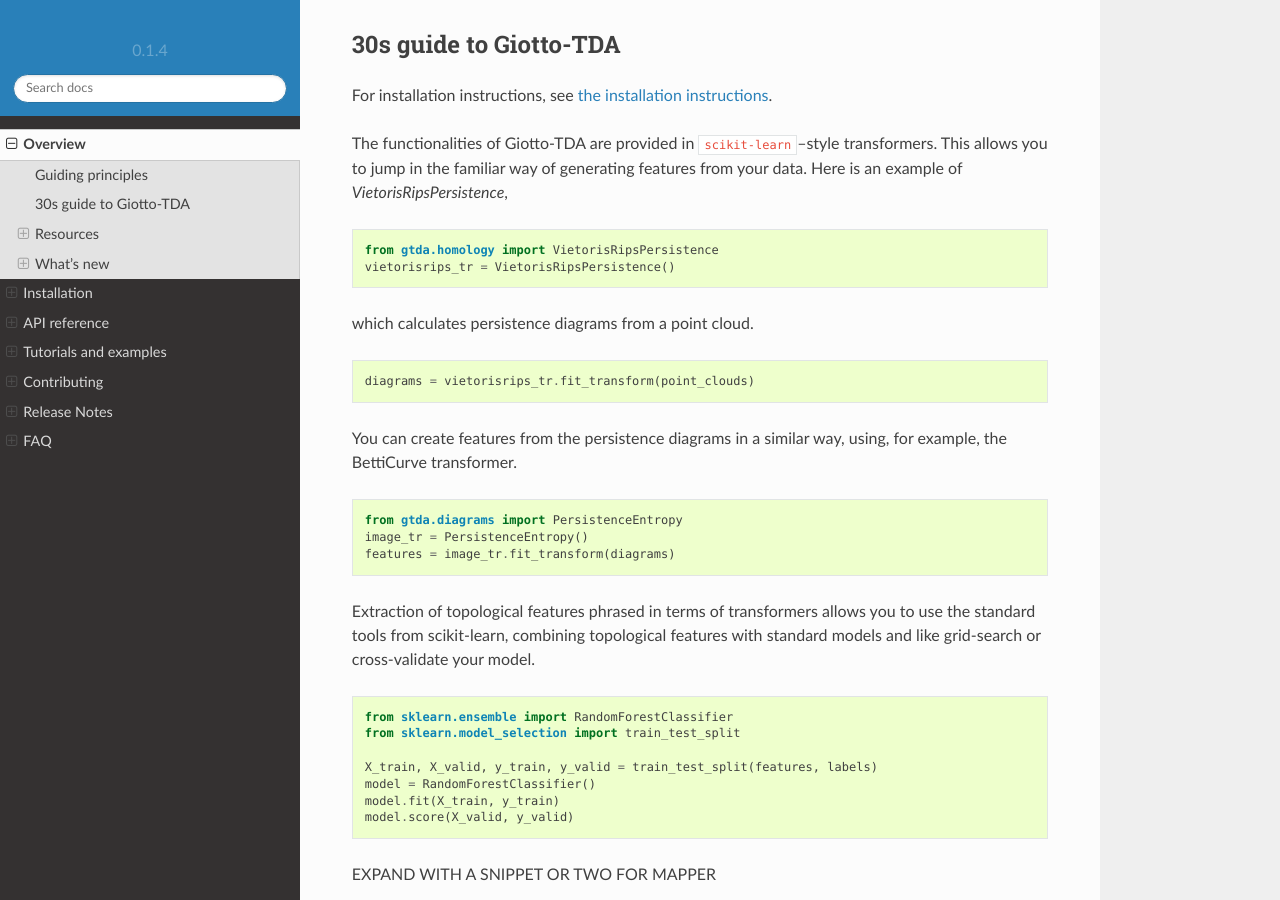
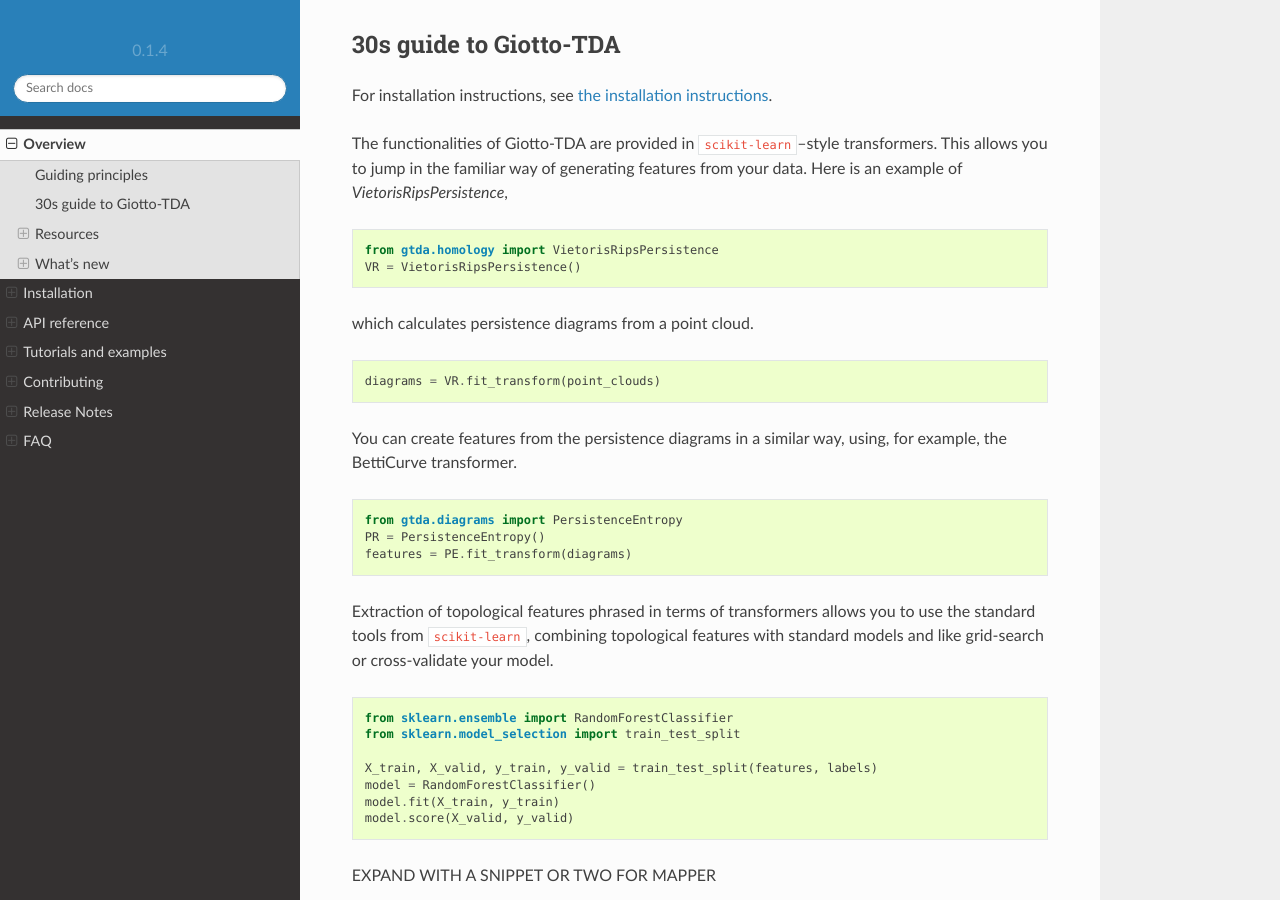
Before and after one commit to giotto-ai/giotto-tda, a Sphinx documentation site: the page built from doc/library.rst, in a window 1280 px wide and 900 px high, scrolled down 810 px. Built offline with Sphinx 7.4.7 and the Read the Docs theme 2.0.0, drawn with Linux system fonts in a browser that asks for light colours; pages that are not in the unit, such as notebooks, are missing from menus; comment, search, counter and statistics services are not loaded; the version number is read from the project's files by our own code.

```diff
--- a/doc/library.rst
+++ b/doc/library.rst
@@ -39,25 +39,24 @@ This allows you to jump in the familiar way of generating features from your dat
 .. code-block:: python
 
   from gtda.homology import VietorisRipsPersistence
-  vietorisrips_tr = VietorisRipsPersistence()
+  VR = VietorisRipsPersistence()
 
 which calculates :ref:`persistence diagrams <persistence diagram>` from a :ref:`point cloud <finite metric spaces and point clouds>`.
 
 .. code-block:: python
 
-  diagrams = vietorisrips_tr.fit_transform(point_clouds)
+  diagrams = VR.fit_transform(point_clouds)
 
 You can create features from the persistence diagrams in a similar way, using, for example, the :ref:`BettiCurve <BettiCurve>` transformer.
 
 .. code-block:: python
 
   from gtda.diagrams import PersistenceEntropy
-  image_tr = PersistenceEntropy()
-  features = image_tr.fit_transform(diagrams)
+  PR = PersistenceEntropy()
+  features = PE.fit_transform(diagrams)
 
-Extraction of topological features phrased in terms of transformers allows you to use the standard tools from scikit-learn,
-combining topological features with standard models and
-like grid-search or cross-validate your model.
+Extraction of topological features phrased in terms of transformers allows you to use the standard tools from ``scikit-learn``,
+combining topological features with standard models and like grid-search or cross-validate your model.
 
 .. code-block:: python
 
--- a/doc/modules/index.rst
+++ b/doc/modules/index.rst
@@ -14,10 +14,11 @@ This pages contains a list of available features in the library.
    point_clouds.rst
    time_series.rst
    graphs.rst
+   images.rst
+   plotting.rst
    base.rst
    pipeline.rst
    validation.rst
-   images.rst
 
 ..
    :mod:`gtda.manifold`: Manifold learning
```
Also changed, not shown: doc/modules/plotting.rst (added, +18 -0 lines).
